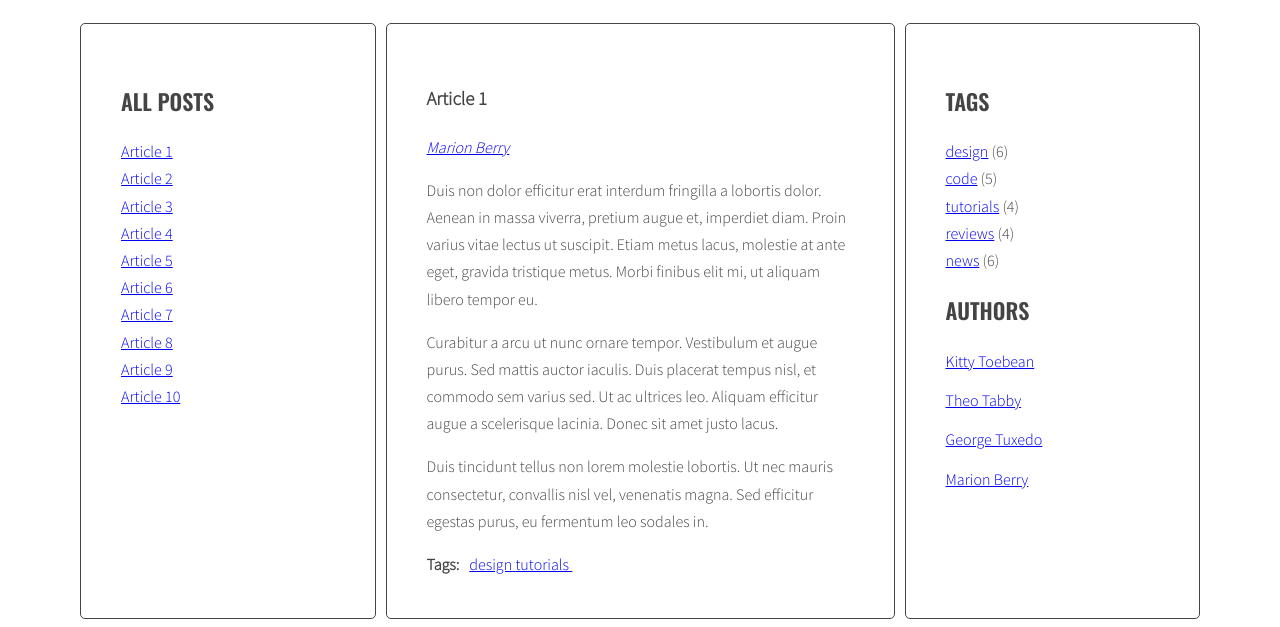
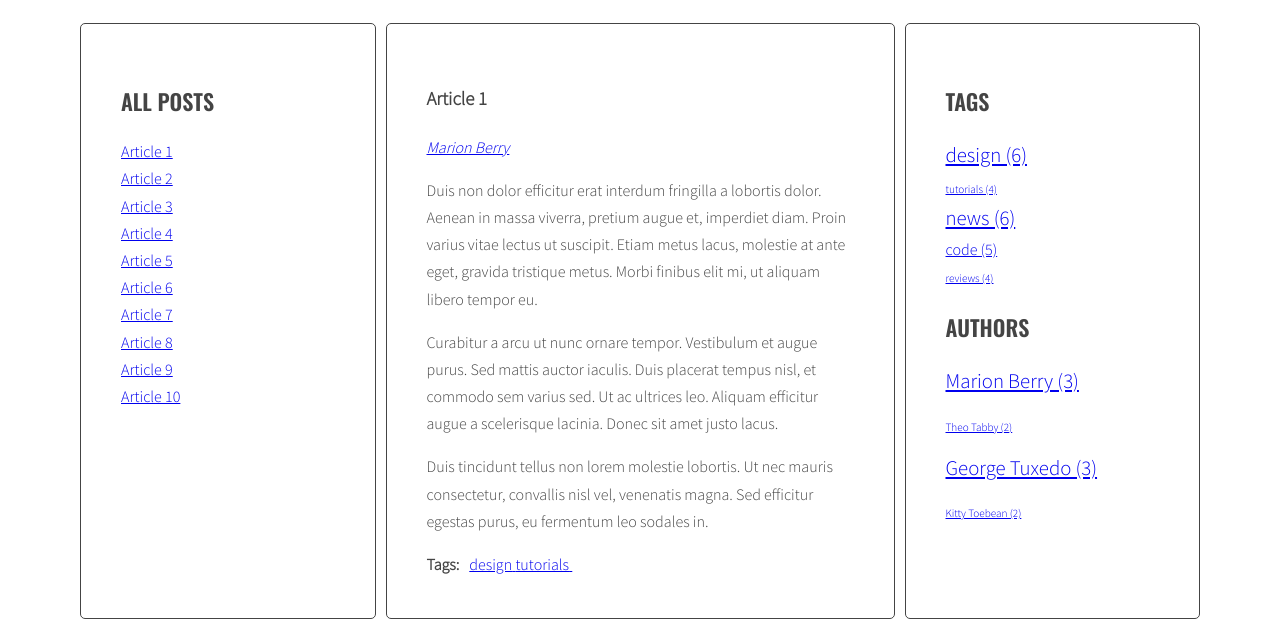
Before and after one commit to michalG1899/javascript-blog, a website: page index.html in a window 1280 px wide. Shown: the part 220-847 px from the top of the page. Drawn offline with nearby package versions, Linux system fonts and the light colour scheme.

Commit message:
add tag and author cloud

```diff
--- a/index.html
+++ b/index.html
@@ -181,11 +181,6 @@
             <aside class="sidebar">
               <h2 class="section-title">Tags</h2>
               <ul class="list tags">
-                <li><a href="#">design</a> <span>(6)</span></li>
-                <li><a href="#">code</a> <span>(5)</span></li>
-                <li><a href="#">tutorials</a> <span>(4)</span></li>
-                <li><a href="#">reviews</a> <span>(4)</span></li>
-                <li><a href="#">news</a> <span>(6)</span></li>
               </ul>
               <h2 class="section-title">Authors</h2>
               <ul class="list authors">
@@ -195,19 +190,19 @@
                   </a>
                 </li>
                 <li>
-                  <a href="#">
-                    <span class="author-name">Theo Tabby</span>
-                  </a>
+                  <!-- <a href="#"> -->
+                    <!-- <span class="author-name">Theo Tabby</span> -->
+                  <!-- </a> -->
                 </li>
                 <li>
-                  <a href="#">
-                    <span class="author-name">George Tuxedo</span>
-                  </a>
+                  <!-- <a href="#"> -->
+                    <!-- <span class="author-name">George Tuxedo</span> -->
+                  <!-- </a> -->
                 </li>
                 <li>
-                  <a href="#">
-                    <span class="author-name">Marion Berry</span>
-                  </a>
+                  <!-- <a href="#"> -->
+                    <!-- <span class="author-name">Marion Berry</span> -->
+                  <!-- </a> -->
                 </li>
               </ul>
             </aside>
--- a/js/script.js
+++ b/js/script.js
@@ -42,7 +42,10 @@ const optArticleSelector = '.post',
   optTitleSelector = '.post-title',
   optTitleListSelector = '.titles',
   optArticleTagsSelector = '.post-tags .list',
-  optArticleAuthorSelector = '.post-author';
+  optArticleAuthorSelector = '.post-author',
+  optTagsListSelector = '.tags.list',
+  optCloudClassCount = 5,
+  optAuthorsListSelector = '.authors.list';
 
 function generateTitleLinks(customSelector = '') {
   /* remove contents of titleList */
@@ -85,7 +88,33 @@ function generateTitleLinks(customSelector = '') {
 
 generateTitleLinks();
 
+function calculateTagsParams(tags) {
+  const params = {
+    min: 999999,
+    max: 0
+  };
+
+  for (let tag in tags) {
+    params.max = tags[tag] > params.max ? tags[tag] : params.max;
+    params.min = tags[tag] < params.max ? tags[tag] : params.min;
+  }
+  console.log(params);
+  return params;
+}
+
+function calculateTagClass(count, params) {
+  const normalizedCount = count - params.min;
+  const normalizedMax = params.max - params.min;
+  const percentage = normalizedCount / normalizedMax;
+  const classNumber = Math.floor( percentage * (optCloudClassCount - 1) + 1 );
+
+  return `tag-size-${classNumber}`;
+}
+
 function generateTags(){
+/* [NEW] create a new variable allTags with an empty array */
+  let allTags = {};
+
   /* find all articles */
   const articles = document.querySelectorAll(optArticleSelector);
 
@@ -110,14 +139,42 @@ function generateTags(){
 
       /* add generated code to html variable */
       html = html + linkHTML;
+
+      /* [NEW] check if this link is NOT already in allTags */
+      if(!allTags.hasOwnProperty(tag)) {
+
+        /* [NEW] add generated code to allTags array */
+        allTags[tag] = 1;
+      } else {
+        allTags[tag]++;
+      }
       /* END LOOP: for each tag */
     }
 
     /* insert HTML of all the links into the tags wrapper */
     tagsWrapper.innerHTML = html;
 
-  /* END LOOP: for every article: */
+    /* END LOOP: for every article: */
   }
+  /* [NEW] find list of tags in right column */
+  const tagList = document.querySelector(optTagsListSelector);
+
+  /* [NEW] create variable for all links HTML code */
+  const tagsParams = calculateTagsParams(allTags);
+  let allTagsHTML = '';
+
+  /*[NEW] START LOOP: for each tah in allTags */
+  for (let tag in allTags) {
+
+    /* [NEW] generate code of a link and add it to allTagsHTML */
+    let singleTag = tag + ' (' + allTags[tag] + ')';
+
+    allTagsHTML += `<li><a href="#tag-${tag}" class="${calculateTagClass(allTags[tag], tagsParams)}"</a>${singleTag}</li>`;
+
+    /*[NEW] END LOOP: for each tah in allTags */
+  }
+  /* [NEW] add html from allTagsHtml to tagList */
+  tagList.innerHTML = allTagsHTML;
 }
 
 generateTags();
@@ -129,6 +186,7 @@ function tagClickHandler(event){
 
   /* make new constant named "clickedElement" and give it the value of "this" */
   const clickedElement = this;
+  console.log(clickedElement);
 
   /* make a new constant "href" and read the attribute "href" of the clicked element */
   const href = clickedElement.getAttribute('href');
@@ -180,6 +238,7 @@ addClickListenersToTags();
 
 function generateAuthors() {
   console.log('Odpalenie generateAuthors');
+  let allAuthors = {};
   /* find all articles */
   const articles = document.querySelectorAll(optArticleSelector);
 
@@ -201,11 +260,36 @@ function generateAuthors() {
     /* add generated code to html variable */
     html = html + linkHTML;
 
+    if(!allAuthors.hasOwnProperty(articleAuthor)) {
+
+      /* [NEW] add generated code to allTags array */
+      allAuthors[articleAuthor] = 1;
+    } else {
+      allAuthors[articleAuthor]++;
+    }
+
     /* insert HTML of all the links into the tags wrapper */
     authorWrapper.innerHTML = html;
 
     /* END LOOP: for every article: */
   }
+  const authorList = document.querySelector(optAuthorsListSelector);
+  console.log('authorList');
+  console.log(authorList);
+
+  const tagsParams = calculateTagsParams(allAuthors);
+  let allAuthorsHTML = '';
+
+  for (let author in allAuthors) {
+
+    /* [NEW] generate code of a link and add it to allTagsHTML */
+    let singleAuthor = author + ' (' + allAuthors[author] + ')';
+
+    allAuthorsHTML += `<li><a href="#author-${author}" class="${calculateTagClass(allAuthors[author], tagsParams)}"</a>${singleAuthor}</li>`;
+
+    /*[NEW] END LOOP: for each tah in allTags */
+  }
+  authorList.innerHTML = allAuthorsHTML;
 }
 generateAuthors();
 
--- a/sass/style.scss
+++ b/sass/style.scss
@@ -118,3 +118,16 @@ body {
     margin: 0 10px 0 0;
   }
 }
+
+// Tagi
+.tag-size-1 {
+  font-size: 70%;
+}
+
+.tag-size-3 {
+  font-size: 100%;
+}
+
+.tag-size-5 {
+  font-size: 130%;
+}
```
Also changed, not shown: css/style.css.
